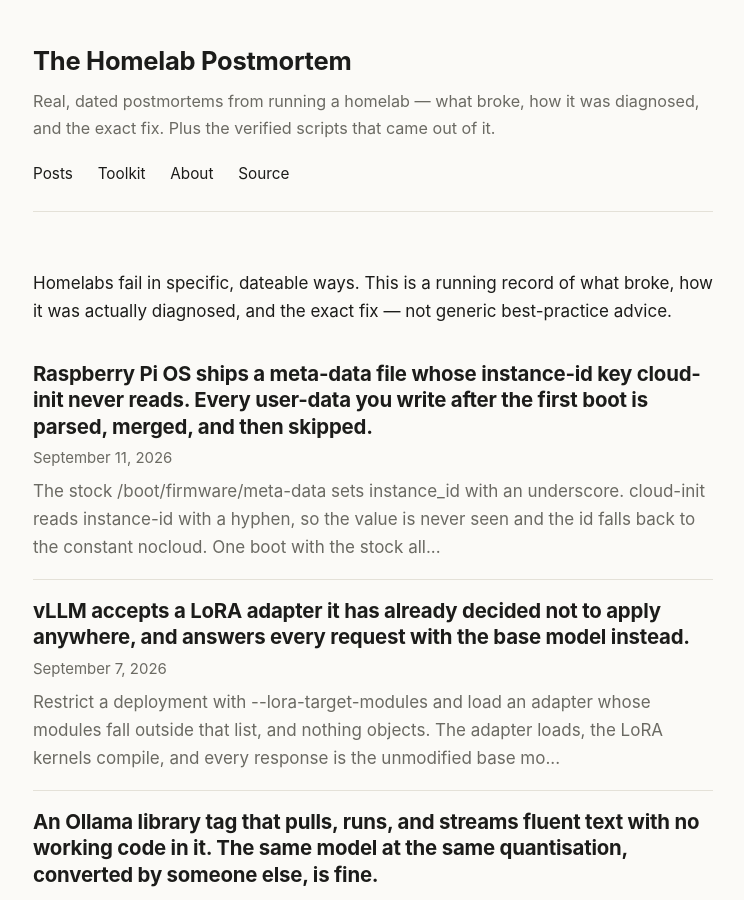
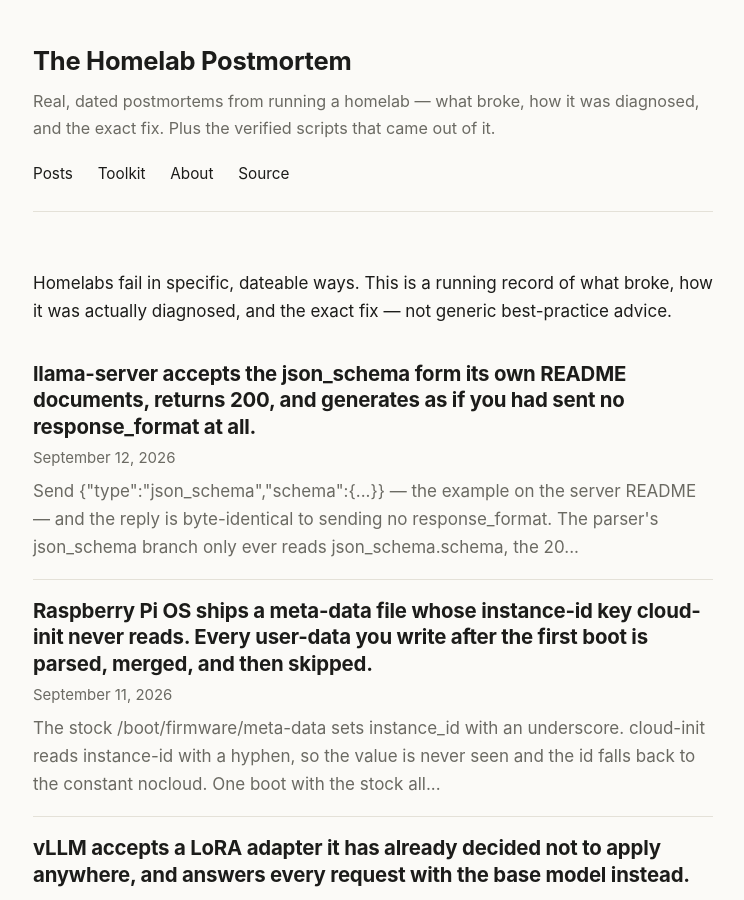
Before and after one commit to mitoyosh/homelab-postmortem, a Jekyll site: the page built from index.html, in a window 1280 px wide and 900 px high. Shown: the whole window, without its empty margins (267-1011 px from the left). Built offline with Jekyll 4.4.1, drawn with Linux system fonts in a browser that asks for light colours; part of the change alters nothing that is shown.

Commit message:
Post: llama-server ignores the response_format its own README shows
The json_schema+schema form documented in tools/server/README.md is
accepted with HTTP 200 and produces output byte-identical to sending no
response_format at all. The parser's json_schema branch only reads the
nested wrapper; the 2025 fix (#12168) addressed that form alone and the
README example predates it. Verified on b10868, and the fix in #28697
verified from a source build of its branch.

Also ships check-llama-response-format.sh in the local-llm pack.

Co-Authored-By: Claude Opus 5 <noreply@anthropic.com>

````diff
--- a/_config.yml
+++ b/_config.yml
@@ -46,7 +46,7 @@ packs:
     title: "Local LLM artifacts"
     price: "$5"
     question: "Is the model, adapter, or build you just installed the thing it says it is?"
-    detail: "Three checks. An Ollama quantisation that pulls and runs and returns no working code, a LoRA adapter accepted and applied to zero layers, and a build that reports a commit hash from a repository it has never heard of."
+    detail: "Four checks. An Ollama quantisation that pulls and runs and returns no working code, a LoRA adapter accepted and applied to zero layers, a build that reports a commit hash from a repository it has never heard of, and a response_format the server accepts and then ignores."
     buy_url: "https://buy.stripe.com/cNiaEWb7C0yge8rcT65Vu07"
 
 baseurl: ""
--- a/_posts/2026-09-07-vllm-accepts-a-lora-it-will-never-apply.md
+++ b/_posts/2026-09-07-vllm-accepts-a-lora-it-will-never-apply.md
@@ -125,3 +125,9 @@ It is the same trap as [an Ollama tag that pulls and runs and has no working cod
 it](https://homelabpostmortem.com/2026/09/07/ollama-library-quant-is-broken-not-the-quant-level/),
 where the control had to run first to catch a broken harness. Both times the failing observation was
 available immediately and agreed with the report, and both times it would have been the wrong reason.
+
+The same "accepted, then not applied" shape turned up in llama.cpp a few days later:
+[llama-server takes the `json_schema` form its own README documents, returns 200, and
+generates as if no `response_format` was sent](https://homelabpostmortem.com/2026/09/12/llama-server-ignores-the-response-format-its-readme-shows/).
+There the control is even simpler — remove the constraint and see whether the bytes change —
+and it is the only way to tell a server that enforced from a model that cooperated.
--- /dev/null
+++ b/_posts/2026-09-12-llama-server-ignores-the-response-format-its-readme-shows.md
@@ -0,0 +1,133 @@
+---
+title: "llama-server accepts the json_schema form its own README documents, returns 200, and generates as if you had sent no response_format at all."
+date: 2026-09-12
+excerpt: "Send {\"type\":\"json_schema\",\"schema\":{...}} — the example on the server README — and the reply is byte-identical to sending no response_format. The parser's json_schema branch only ever reads json_schema.schema, the 2025 fix addressed that nested form alone, and the README example predates it. Every structured answer you got this way was the model cooperating, not the server enforcing."
+devto_title: "llama-server ignores the response_format its own README shows, and returns 200"
+devto_tags: llm, ai, devops, python
+---
+
+**TL;DR**: `tools/server/README.md` gives `{"type": "json_schema", "schema": {...}}` as an example of schema-constrained output. On a build from this week the reply to that form is **byte-identical** to the reply when you send no `response_format` at all — same SHA-256, same 248 characters of prose. HTTP 200, nothing in the log. The `json_schema` branch of the request parser reads only `response_format.json_schema.schema`; a `schema` sitting directly under `response_format` is never consulted in that branch. The March 2025 fix that people cite for this fixed the *nested* form and never touched this one, and the README example was already there when it merged. Two other forms constrain correctly and are the workaround.
+
+## The symptom
+
+llama.cpp `b10868` (commit `304665fe7`, released 2026-09-09), the official Linux x64 binary, on Debian 13, CPU only. Model is `gemma-3-1b-it-Q4_K_M`, small enough that the whole experiment takes a minute. One prompt, one schema, `temperature 0`, `seed 42`, four ways of asking:
+
+```
+prompt   What is 2+2? Explain your reasoning in a few sentences.
+schema   {"type":"object","properties":{"answer":{"type":"integer"}},
+          "required":["answer"],"additionalProperties":false}
+```
+
+The prompt is chosen to produce prose if nothing stops it. The schema allows exactly one integer field and nothing else. Here is what came back, hashed:
+
+```
+                                                         sha256        result
+no response_format                                       5dc606573325  free text
+{"type":"json_object","schema":{...}}                    72241d50124b  {"answer": 4}
+{"type":"json_schema","schema":{...}}         [README]   5dc606573325  free text
+{"type":"json_schema","json_schema":{"schema":{...}}}    72241d50124b  {"answer": 4}
+```
+
+Two hashes for four requests. The README form did not produce *worse* structured output, or partially constrained output. It produced the control, to the byte:
+
+```
+2 + 2 equals 4. This is a fundamental mathematical concept that relies on
+basic addition – combining two individual units to create a combined unit
+with a value of four. It's a core principle used in …
+```
+
+Every request returned HTTP 200. The server log for the four of them is four ordinary `launch_slot_` / `print_timing` / `release` triples with nothing about a schema, a grammar, or an empty anything.
+
+## Why this is easy to miss
+
+You would not notice, because models cooperate. Ask a capable model for JSON in the prompt and it usually gives you JSON, so a `response_format` that does nothing looks like a `response_format` that works — right up to the request where the model decides to add a sentence of explanation, or a trailing comma, or a field you did not ask for, and something downstream falls over. At that point the natural question is "why is the model misbehaving?" and not "was the constraint ever applied?", because the server has been answering 200 the whole time.
+
+The second false trail is the issue tracker. Search for this and you find [`#10732`](https://github.com/ggml-org/llama.cpp/issues/10732) ("server provides structured output for `json_object`, but not for `json_schema`", December 2024) and, next to it, [`#11988`](https://github.com/ggml-org/llama.cpp/issues/11988), closed as completed in March 2025 with a merged fix, [`#12168`](https://github.com/ggml-org/llama.cpp/pull/12168), and a reporter confirming "the issue is not present in the new `b4820`." That reads like the end of the story. It is not, and the reason is in the diff.
+
+## What is really going on
+
+This is the request parser, `tools/server/server-common.cpp`, as shipped in `b10868`:
+
+```cpp
+if (response_type == "json_object") {
+    json_schema = json_value(response_format, "schema", json::object());
+} else if (response_type == "json_schema") {
+    auto schema_wrapper = json_value(response_format, "json_schema", json::object());
+    json_schema = json_value(schema_wrapper, "schema", json::object());
+} else if (!response_type.empty() && response_type != "text") {
+    throw std::invalid_argument(...);
+}
+```
+
+The `json_object` branch reads `response_format.schema`. The `json_schema` branch reads `response_format.json_schema.schema` and only that. Send `{"type":"json_schema","schema":{...}}` and `schema_wrapper` defaults to `{}`, `json_schema` defaults to `{}`, and generation proceeds with an empty schema — which is to say, no grammar. No branch throws, because the type was recognised.
+
+Now the 2025 fix. This is the whole of what [`#12168`](https://github.com/ggml-org/llama.cpp/pull/12168) changed in that function:
+
+```diff
+-            json json_schema = json_value(response_format, "json_schema", json::object());
+-            json_schema = json_value(json_schema, "schema", json::object());
++            auto schema_wrapper = json_value(response_format, "json_schema", json::object());
++            json_schema = json_value(schema_wrapper, "schema", json::object());
+```
+
+A shadowed variable. The inner `json_schema` was hiding the outer one, so the nested wrapper form silently did nothing. The fix un-shadowed it, the nested form started working, the test it added uses the nested form, and the issue closed. **The top-level form was not part of that bug and not part of that fix.** It has not regressed; on this code path it has never worked.
+
+And the README already showed it. At the merge commit of `#12168`, `examples/server/README.md` line 1076 read:
+
+> The `response_format` parameter supports both plain JSON output (e.g. `{"type": "json_object"}`) and schema-constrained JSON (e.g. `{"type": "json_object", "schema": {...}}` or `{"type": "json_schema", "schema": {...}}`)
+
+The same sentence is at `tools/server/README.md` line 1316 today. Eighteen months of a documented example that the parser does not read, sitting one clause away from a documented example that it does.
+
+There is a pull request that fixes it, [`#28697`](https://github.com/ggml-org/llama.cpp/pull/28697), which adds a fallback to `response_format.schema` when the wrapper is absent. As of this writing it is open with no reviews. I built its branch (`48f9bfd`) on the same machine and ran the same four requests: the README form now hashes `72241d50124b`, identical to the two forms that already worked, and those two are unchanged. The patch does what it says.
+
+## The fix
+
+Until that merges, use either of the two forms that do constrain on this build. Both were verified above with the same hash:
+
+```json
+{"type": "json_object", "schema": { ... }}
+```
+
+```json
+{"type": "json_schema", "json_schema": {"name": "x", "schema": { ... }}}
+```
+
+The second is the OpenAI wrapper shape and is what most client libraries emit, which is probably why this has survived so long — the people who would hit it are the ones who read the README and wrote the request by hand.
+
+**Check the server you actually run, not the one in the docs.** Four requests, compared by hash, is the whole test, and it takes seconds against any running `llama-server`:
+
+```python
+import json, hashlib, urllib.request
+S = {"type":"object","properties":{"answer":{"type":"integer"}},"required":["answer"],"additionalProperties":False}
+forms = {
+  "none":        None,
+  "json_object": {"type":"json_object","schema":S},
+  "readme":      {"type":"json_schema","schema":S},
+  "openai":      {"type":"json_schema","json_schema":{"name":"x","schema":S}},
+}
+for name, rf in forms.items():
+    body = {"messages":[{"role":"user","content":"What is 2+2? Explain your reasoning in a few sentences."}],
+            "temperature":0,"seed":42,"max_tokens":200}
+    if rf: body["response_format"] = rf
+    req = urllib.request.Request("http://127.0.0.1:8080/v1/chat/completions",
+            data=json.dumps(body).encode(), headers={"content-type":"application/json"})
+    c = json.loads(urllib.request.urlopen(req).read())["choices"][0]["message"]["content"]
+    print(f"{name:12} {hashlib.sha256(c.encode()).hexdigest()[:12]}  {c[:40]!r}")
+```
+
+Output on `b10868`, gemma-3-1b:
+
+```
+none         5dc606573325  '2 + 2 equals 4. This is a fundamental ma'
+json_object  72241d50124b  '{\n \t \t \t \t \t \t \t \t \t \t"answer": 4\n \t \t \t'
+readme       5dc606573325  '2 + 2 equals 4. This is a fundamental ma'
+openai       72241d50124b  '{\n \t \t \t \t \t \t \t \t \t \t"answer": 4\n \t \t \t'
+```
+
+If any form with a schema hashes the same as `null`, that form is not being enforced on your build. The toolkit's `check-llama-response-format.sh` does exactly this, with the control checked first so a model that happens to answer in JSON unprompted cannot fake a pass.
+
+## The generalisable habit
+
+The narrow one: **a fix for a sibling form is not a fix for your form.** `#12168` was real, was merged, and was confirmed by the person who reported it. It also had nothing to do with the request shape the README shows. When a closed issue seems to cover your case, read the diff and find your exact input in it; if it is not there, the issue was about something else that happened to share a title.
+
+The wider one is about what "it worked" is evidence of. A structured response from a model can mean the server constrained the output, or it can mean the model produced it unconstrained because you asked nicely — and from the outside those are the same bytes. The only way to tell them apart is to hold the prompt fixed and *remove* the constraint: if the output does not change, there was no constraint. That is the same move as [running the control before the suspect](https://homelabpostmortem.com/2026/09/07/ollama-library-quant-is-broken-not-the-quant-level/) and the same shape as [an adapter that is accepted and applied to zero layers](https://homelabpostmortem.com/2026/09/07/vllm-accepts-a-lora-it-will-never-apply/): the system reports that it did what you asked, and the output looks right, and neither of those is the thing you needed to know.
--- a/toolkit/index.md
+++ b/toolkit/index.md
@@ -43,6 +43,10 @@ destructive, dry-run modes where it matters.
   that will never be read, before you flash the card and find out the
   headless way. From
   [cloud-init calls your user-data valid]({{ '/2026/08/29/cloud-init-validates-the-key-it-never-reads/' | relative_url }}).
+- **`check-llama-response-format.sh`** — tells you which `response_format`
+  forms a running `llama-server` actually enforces. The one its README shows
+  is accepted and ignored. From
+  [llama-server ignores the response_format its own README shows]({{ '/2026/09/12/llama-server-ignores-the-response-format-its-readme-shows/' | relative_url }}).
 - **`check-cloudinit-instance-id.sh`** — answers whether a `user-data` you
   place on a disk will be acted on at all. On a plain image write it will not
   be, and cloud-init logs the skip as `SUCCESS`. From
````
Also changed, not shown: assets/covers/2026-09-12-llama-server-ignores-the-response-format-its-readme-shows.png (added).
